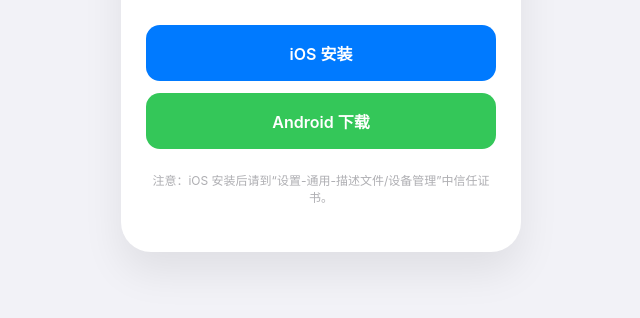
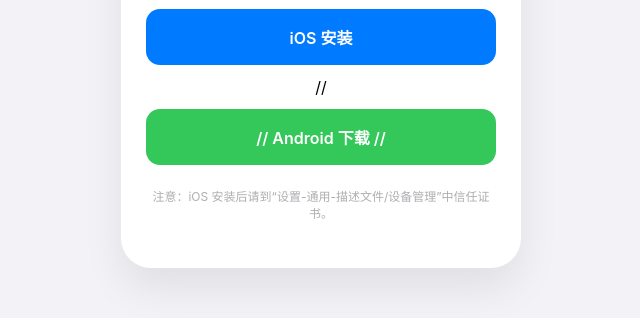
Before and after one commit to lifeng1990hk-beep/macao, a plain HTML site: page index.html in a window 1280 px wide. Shown: the part 338-656 px from the top of the page, without its empty margins (319-959 px from the left). Drawn offline with Linux system fonts and the light colour scheme.

Commit message:
Update index.html

```diff
--- a/index.html
+++ b/index.html
@@ -34,9 +34,9 @@
        iOS 安装
     </a>
 
-    <a href="https://github.com/lifeng1990hk-beep/macao/releases/download/1.0/jqh_android_release_v1.0.100.apk" class="full-btn btn-android">
-        Android 下载
-    </a>
+   // <a href="https://github.com/lifeng1990hk-beep/macao/releases/download/1.0/jqh_android_release_v1.0.100.apk" class="full-btn btn-android">
+    //    Android 下载
+    //</a>
 
     <p style="font-size:12px; color:#aeaeb2; padding:10px 20px;">注意：iOS 安装后请到“设置-通用-描述文件/设备管理”中信任证书。</p>
 </div>
```
